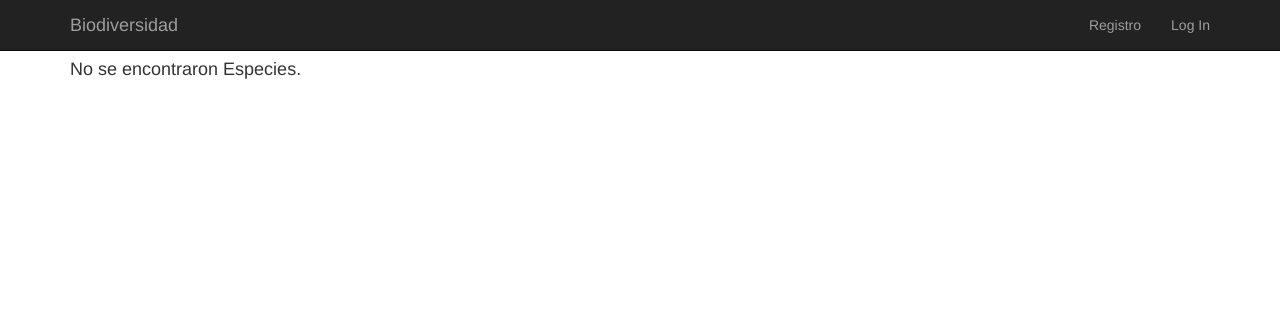
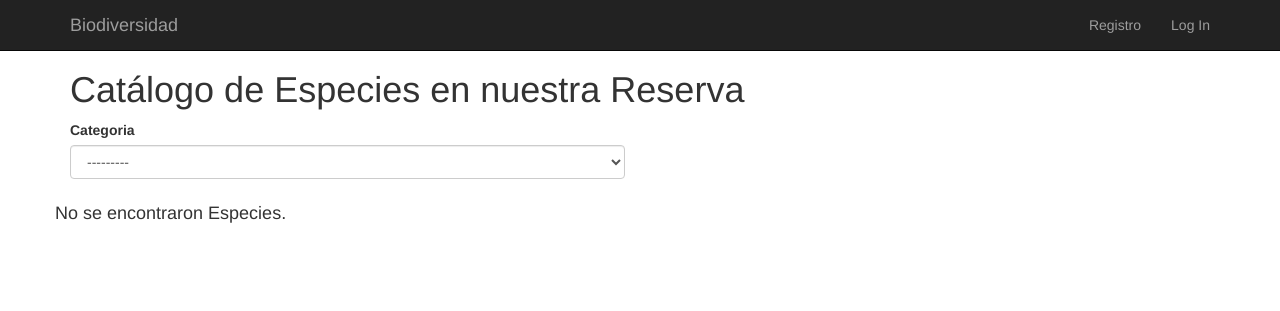
Before and after one commit to alejan/biodiversidad, a Django app: page /especies/ in a window 1280 px wide. Shown: the top 311 px of the page. Run offline with Django 3.2, Linux system fonts and the light colour scheme; data that the repository does not hold is empty; some libraries are stand-ins or nearby versions.

Commit message:
especies por categoria

```diff
--- a/especie/forms.py
+++ b/especie/forms.py
@@ -1,7 +1,7 @@
 from django import forms
 from django.contrib.auth.models import User
 
-from especie.models import Perfil, Comentario
+from especie.models import Perfil, Comentario, Categoria
 
 
 class UserForm(forms.ModelForm):
@@ -38,3 +38,11 @@ class ComentarioForm(forms.ModelForm):
         widgets = {
             'comentario': forms.Textarea(attrs={'rows': 3}),
         }
+
+
+class CategoriaForm(forms.Form):
+    categoria = forms.ModelChoiceField(
+        queryset=Categoria.objects.all().order_by('nombre'),
+        required=False,
+        to_field_name="nombre"
+    )
--- a/especie/urls.py
+++ b/especie/urls.py
@@ -2,7 +2,8 @@ from django.conf.urls import url
 from . import views
 
 urlpatterns = [
-    url(r'^$', views.IndexView.as_view(), name='index'),
+    url(r'^$', views.listado_especies, name='index'),
+    url(r'^(?P<nombre_categoria>\w+)/$', views.listado_especies, name='por_categorias'),
     url(r'^detalle/(?P<id_especie>\d+)/', views.detalle_especie, name='detalle'),
     url(r'^registro/$', views.registro, name='registro'),
     url(r'^perfil/$', views.perfil, name='perfil'),
--- a/especie/views.py
+++ b/especie/views.py
@@ -7,14 +7,24 @@ from django.http import HttpResponseRedirect
 from django.shortcuts import render, redirect
 from django.views import generic
 
-from especie.forms import UserForm, UpdateProfile, PerfilForm, ComentarioForm
-from .models import Especie, Comentario, Perfil
+from especie.forms import UserForm, UpdateProfile, PerfilForm, ComentarioForm, CategoriaForm
+from .models import Especie, Comentario, Perfil, Categoria
 
 
-class IndexView(generic.ListView):
-    template_name = "especie/index.html"
-    context_object_name = "especies"
-    model = Especie
+def listado_especies(request, nombre_categoria=None):
+    categoria = Categoria.objects.filter(nombre=nombre_categoria).first() if nombre_categoria else None
+
+    if categoria:
+        especies = Especie.objects.filter(categoria=categoria)
+        form = CategoriaForm(initial={'categoria': categoria})
+    else:
+        especies = Especie.objects.all()
+        form = CategoriaForm()
+
+    return render(request, 'especie/index.html', {
+        'especies': especies,
+        'form': form,
+    })
 
 
 def detalle_especie(request, id_especie):
--- a/templates/especie/index.html
+++ b/templates/especie/index.html
@@ -1,16 +1,32 @@
 {% include 'especie/base.html' %}
+{% load bootstrap3 %}
 
+{% block body %}
     <div class="container" role="main">
+
+        <h1>Catálogo de Especies en nuestra Reserva</h1>
+        <div class="row">
+            <div class="col-xs-12 col-sm-12 col-md-6 col-lg-6">
+                <form id="form_categoria" role="form" action="" method="post">
+                    {% csrf_token %}
+                    {% bootstrap_form form layout='horizontal' %}
+                </form>
+                <script>
+                    $('#id_categoria').change(function () {
+                        $(location).attr('href', '{% url 'index'%}' + $('#id_categoria').val())
+                    })
+                </script>
+            </div>
+        </div>
         {% if especies %}
-        <h1>Catálogo de Especies en nuestra Reserva</h1>
-
             <div class="row">
                 {% for especie in especies %}
-                <a href="detalle/{{ especie.id }}">
-                    <div class="col-xs-12 col-sm-6 col-md-6 col-lg-6">
+                    <a href="{% url 'detalle' id_especie=especie.id %}">
+                        <div class=" col-xs-12 col-sm-6 col-md-6 col-lg-6">
                             <div class="box">
                                 <div class="box-icon">
-                                <img src="{{ MEDIA_URL }}{{ especie.foto.name }}" class="img-circle" alt="No disponible"
+                                    <img src="{{ MEDIA_URL }}{{ especie.foto.name }}" class="img-circle"
+                                         alt="No disponible"
                                          height="100px" width="100px"/>
                                 </div>
                                 <div class="info">
@@ -27,6 +43,9 @@
 
             </div>
         {% else %}
+            <div class="row">
                 <h4>No se encontraron Especies.</h4>
+            </div>
         {% endif %}
     </div>
+{% endblock %}
```
Lines whose indentation alone changed are shown as unchanged.
